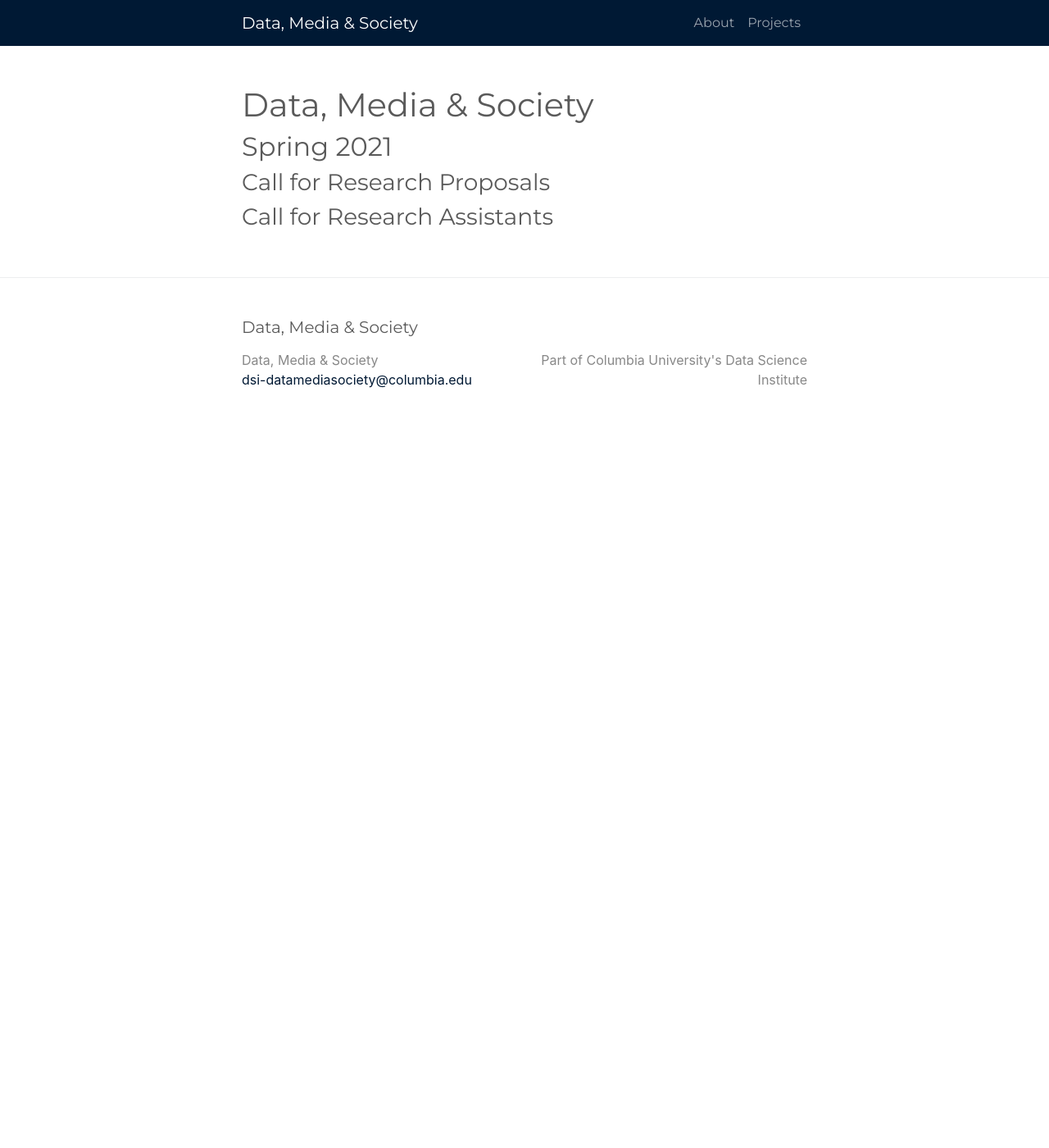
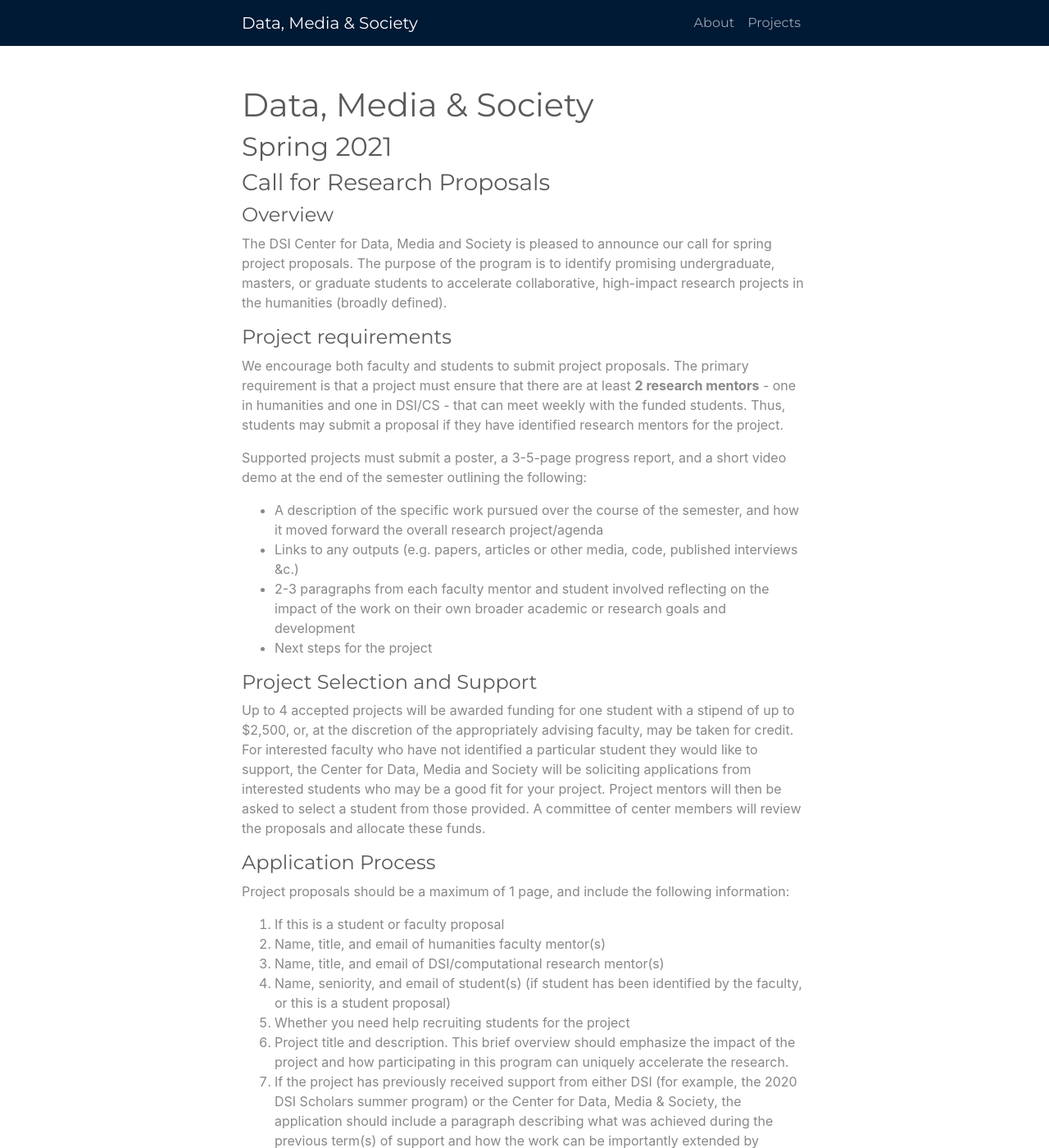
Before and after one commit to datascienceinstitute/data-media-society, a Jekyll site: the page built from index.md, in a window 1280 px wide and 1400 px high. Shown: the whole window at 82% size. Built offline with Jekyll 4.4.1, drawn with Linux system fonts in a browser that asks for light colours; some of the changed text lies outside the part shown.

Commit message:
Updated with Spring CfP

```diff
--- a/index.md
+++ b/index.md
@@ -7,6 +7,46 @@ title: Data, Media & Society
 
 ### Call for Research Proposals
 
+#### Overview
+
+The DSI Center for Data, Media and Society is pleased to announce our call for spring project proposals.  The purpose of the program is to identify promising undergraduate, masters, or graduate students to accelerate collaborative, high-impact research projects in the humanities (broadly defined).
+
+
+#### Project requirements
+
+We encourage both faculty and students to submit project proposals. The primary requirement is that a project must ensure that there are at least **2 research mentors** - one in humanities and one in DSI/CS - that can meet weekly with the funded students. Thus, students may submit a proposal if they have identified research mentors for the project.
+
+Supported projects must submit a poster, a 3-5-page progress report, and a short video demo at the end of the semester outlining the following:
+
+- A description of the specific work pursued over the course of the semester, and how it moved forward the overall research project/agenda
+- Links to any outputs (e.g. papers, articles or other media, code, published interviews &c.)
+- 2-3 paragraphs from each faculty mentor and student involved reflecting on the impact of the work on their own broader academic or research goals and development
+- Next steps for the project
+
+#### Project Selection and Support
+
+Up to 4 accepted projects will be awarded funding for one student with a stipend of up to $2,500, or, at the discretion of the appropriately advising faculty, may be taken for credit. For interested faculty who have not identified a particular student they would like to support, the Center for Data, Media and Society will be soliciting applications from interested students who may be a good fit for your project. Project mentors will then be asked to select a student from those provided. A committee of center members will review the proposals and allocate these funds.
+
+#### Application Process
+
+Project proposals should be a maximum of 1 page, and include the following information:
+
+1. If this is a student or faculty proposal
+2. Name, title, and email of humanities faculty mentor(s)
+3. Name, title, and email of DSI/computational research mentor(s)
+4. Name, seniority, and email of student(s) (if student has been identified by the faculty, or this is a student proposal)
+5. Whether you need help recruiting students for the project
+6. Project title and description. This brief overview should emphasize the impact of the project and how participating in this program can uniquely accelerate the research.
+7. If the project has previously received support from either DSI (for example, the 2020 DSI Scholars summer program) or the Center for Data, Media & Society, the application should include a paragraph describing what was achieved during the previous term(s) of support and how the work can be importantly extended by continued support. Returning projects are encouraged to apply, but ongoing funding is not guaranteed.
+
+#### Key dates
+
+**Monday, January 18, 2021 11:59PM EST**:  Proposals due
+**Friday, January, 22, 2021**: Selected proposals notified
+**Monday, February 1, 2021**:Notify center chairs about student researchers selected for project.
+**Monday, May 3rd 2021**:4-page progress report for supported projects due
+
+**Submission link (Dropbox):  https://www.dropbox.com/request/v07R3cv1wd8FMpz1uGEG**
 
 
 ### Call for Research Assistants
```
